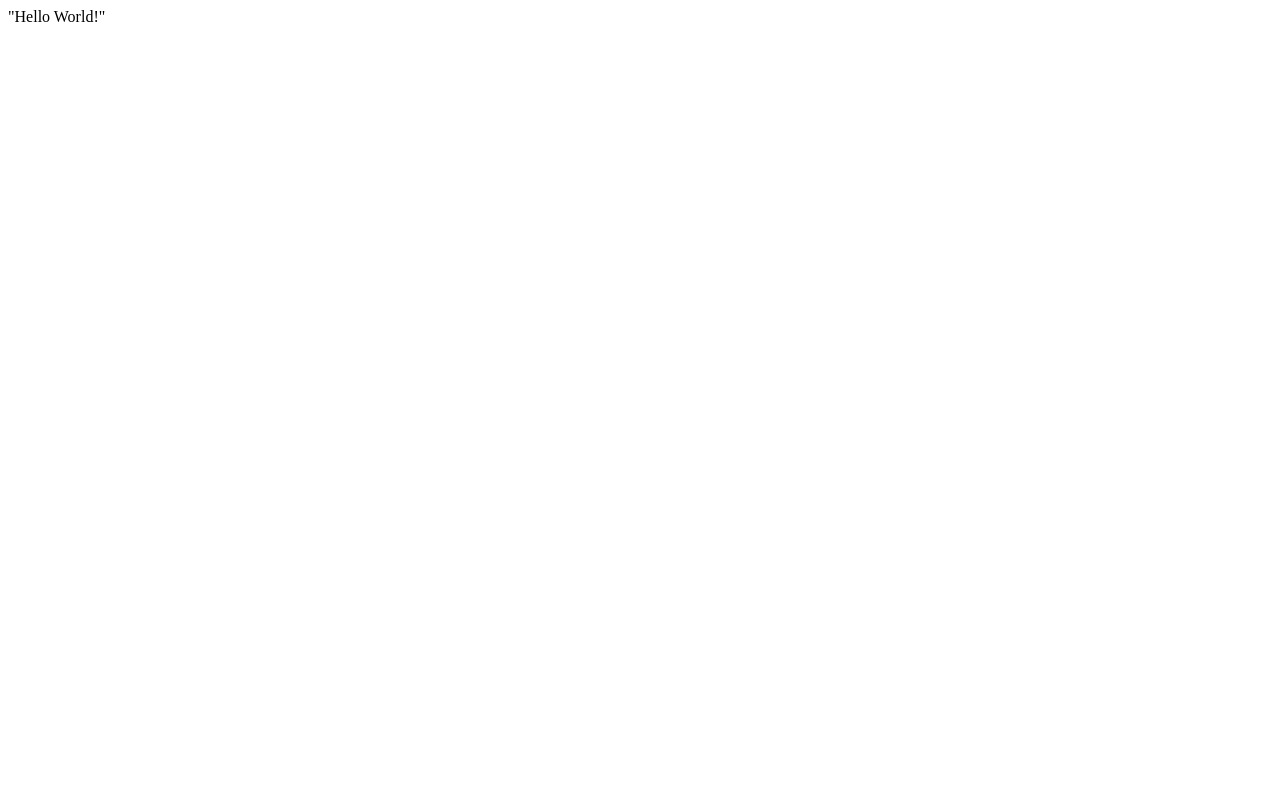
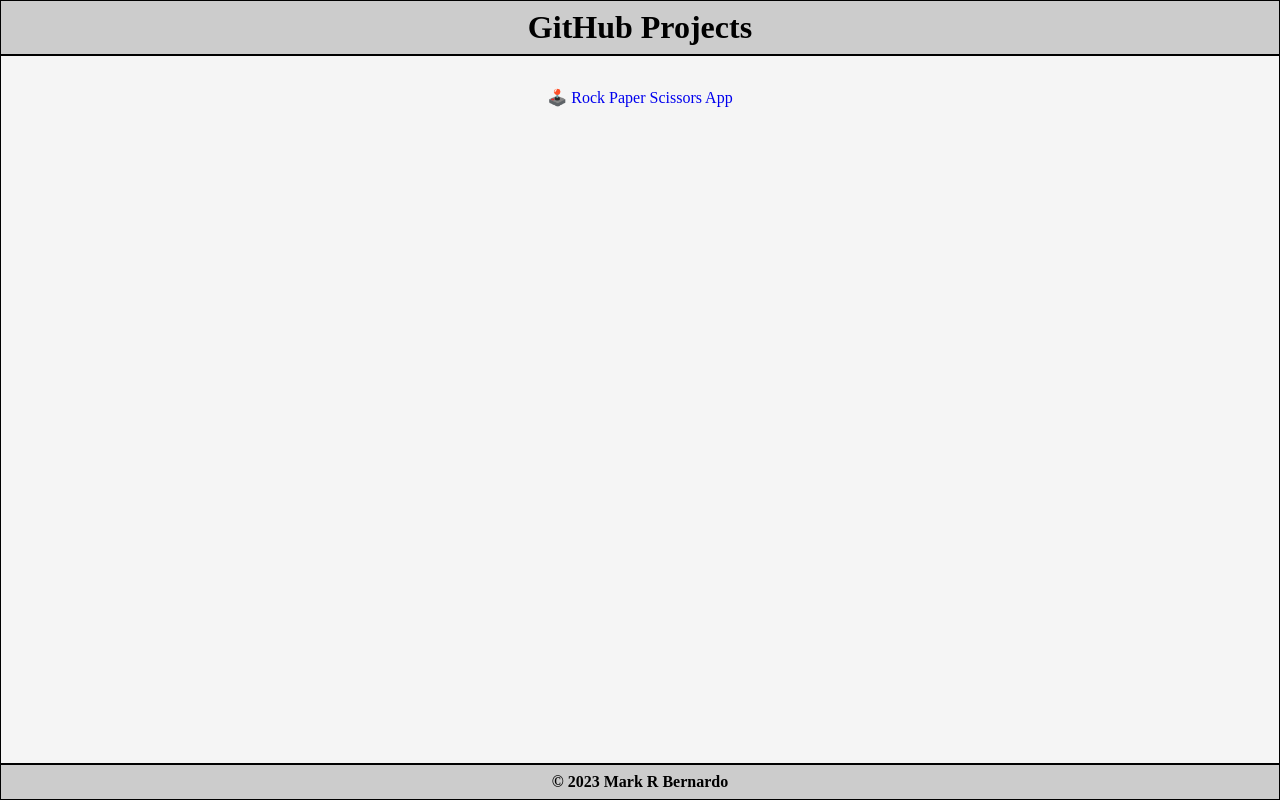
Before and after one commit to markrbernardo/markrbernardo.github.io, a plain HTML site: page index.html in a window 1280 px wide. Drawn offline with Linux system fonts and the light colour scheme.

Commit message:
Create a quick github project page

```diff
--- a/index.html
+++ b/index.html
@@ -1 +1,17 @@
-"Hello World!"
+<!DOCTYPE html>
+<html lang="en">
+    <head>
+        <meta charset="UTF-8">
+        <title>Mark R Bernardo || Personal Site</title>
+        <link rel="stylesheet" href="styles.css">
+    </head>
+    <body>
+        <div class="header add-border">
+            <h1>GitHub Projects</h1>
+        </div>
+        <div class="main add-border">
+            <a href="https://htmlpreview.github.io/?https://github.com/markrbernardo/odin-rps/blob/main/index.html">🕹️ Rock Paper Scissors App</a>
+        </div>
+        <div class="footer add-border"><h4>© 2023 Mark R Bernardo</h4></div>
+    </body>
+</html>
--- /dev/null
+++ b/styles.css
@@ -0,0 +1,35 @@
+* {
+    margin: 0;
+    padding: 0;
+}
+
+
+body {
+    width: 100%;
+    min-height: 100vh;
+    display: flex;
+    flex-direction: column;
+    justify-content: space-between;
+}
+
+a {
+    text-decoration: none;
+}
+
+.header, .footer {
+    background-color: #cccccc;
+    text-align: center;
+    padding: 0.5em;
+}
+
+.main {
+    background-color: whitesmoke;
+    text-align: center;
+    padding-top: 2em;
+    flex: 1;
+}
+
+
+.add-border {
+    border: 1px solid black;
+}
```
